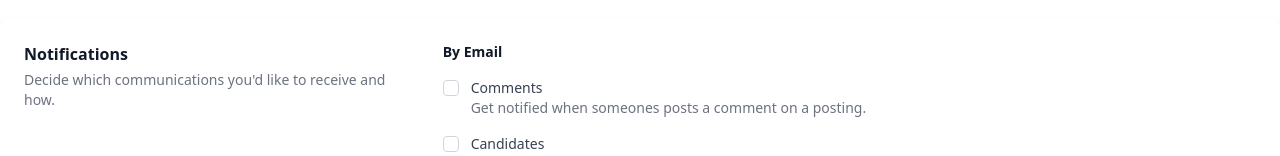
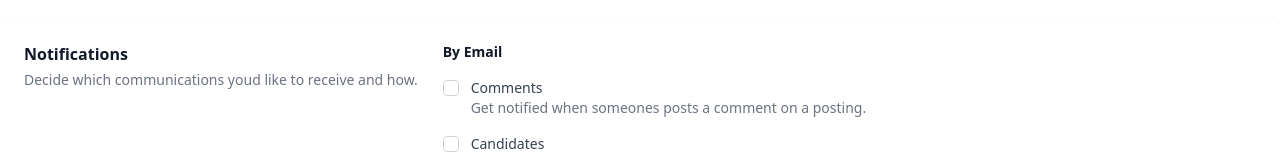
Before and after one commit to ChrisAbdo/CommendXYZ, a Next.js app: page /create-profile in a window 1280 px wide. Shown: the part 1122-1278 px from the top of the page. Built offline with nearby package versions, Linux system fonts and the light colour scheme.

Commit message:
ADDED: build fix

```diff
--- a/src/pages/create-profile.tsx
+++ b/src/pages/create-profile.tsx
@@ -282,7 +282,7 @@ export default function CreateProfile() {
               Notifications
             </h3>
             <p className="mt-1 text-sm text-gray-500">
-              Decide which communications you'd like to receive and how.
+              Decide which communications youd like to receive and how.
             </p>
           </div>
           <div className="mt-5 space-y-6 md:col-span-2 md:mt-0">
--- a/src/pages/index.tsx
+++ b/src/pages/index.tsx
@@ -36,7 +36,7 @@ export default function Home() {
           <div className="mt-24 sm:mt-32 lg:mt-16">
             <a href="#" className="inline-flex space-x-6">
               <span className="rounded-full bg-indigo-600/10 px-3 py-1 text-sm font-semibold leading-6 text-indigo-600 ring-1 ring-inset ring-indigo-600/10">
-                What's new
+                Whats new
               </span>
               <span className="inline-flex items-center space-x-2 text-sm font-medium leading-6 text-gray-600">
                 <span>Just shipped v1.0</span>
```
